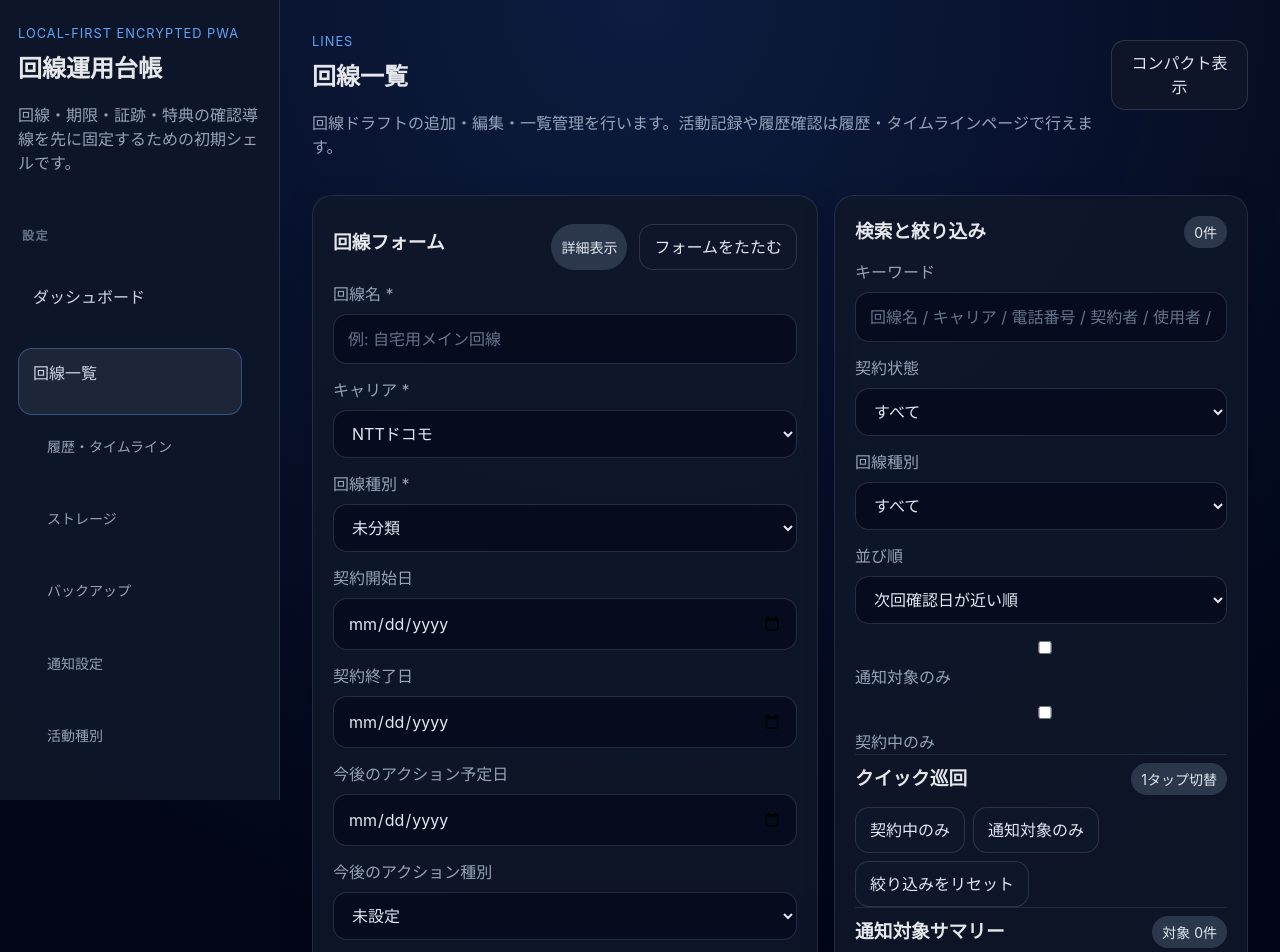
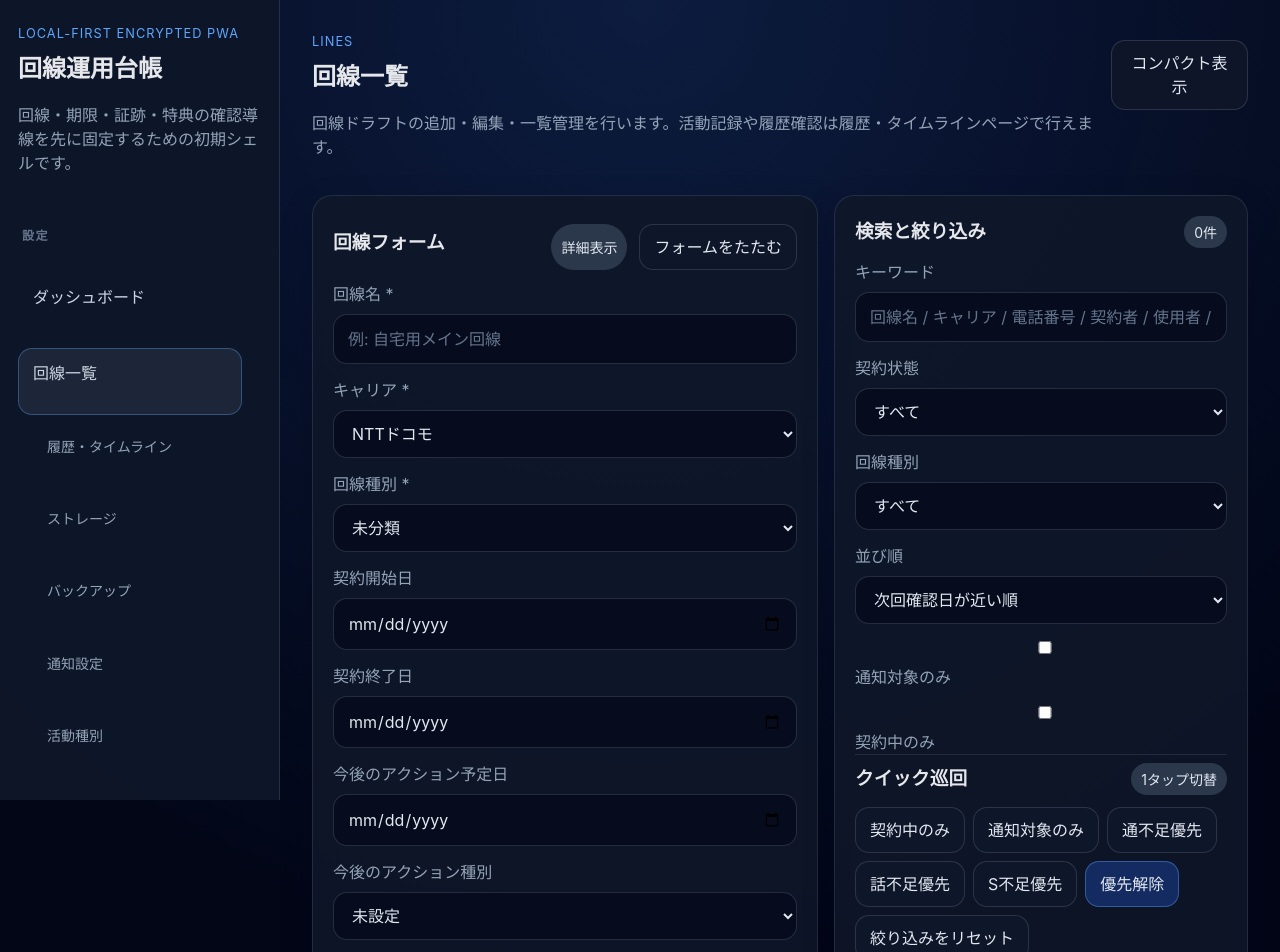
Before and after one commit to Driedsandwich/line-ops-ledger, a React (Vite) app: page /lines in a window 1280 px wide. Shown: the top 952 px of the page. Built offline with nearby package versions, Linux system fonts and the light colour scheme.

Commit message:
利用実績種別の不足を優先表示できるようにする (#194)
* feat: prioritize usage-drilldown on dashboard

* fix: use shared history lookup in usage priority

```diff
--- a/src/pages/DashboardPage.tsx
+++ b/src/pages/DashboardPage.tsx
@@ -195,6 +195,8 @@ type UsageSummary = {
   lastActivityDate: string | null;
   withinDays: number;
 };
+
+type UsagePriorityKind = 'communication' | 'call' | 'sms';
 
 type UsageAlertItem = {
   draft: LineDraft;
@@ -512,6 +514,27 @@ function countMissingUsageKinds(summary: UsageSummary): number {
     missing += 1;
   }
   return missing;
+}
+
+function formatUsagePriorityLabel(priority: UsagePriorityKind): string {
+  switch (priority) {
+    case 'communication':
+      return '通';
+    case 'call':
+      return '話';
+    case 'sms':
+      return 'S';
+  }
+}
+
+function buildUsagePriorityLinesLink(priority: UsagePriorityKind): string {
+  const params = new URLSearchParams({
+    sort: 'latestActivityAsc',
+    contractActiveOnly: 'true',
+    usagePriority: priority,
+  });
+
+  return `/lines?${params.toString()}`;
 }
 
 function buildUsageAlertItems(drafts: LineDraft[], allHistoryEntries: LineHistoryEntry[]): UsageAlertItem[] {
--- a/src/pages/LinesPage.tsx
+++ b/src/pages/LinesPage.tsx
@@ -95,6 +95,7 @@ type FilterState = {
   notificationTargetOnly: boolean;
   notificationReason: 'all' | NotificationReasonLabel;
   contractActiveOnly: boolean;
+  usagePriority: UsagePriorityFilter;
 };
 
 type UndoState = {
@@ -104,6 +105,9 @@ type UndoState = {
 
 type SortKey = 'nextReviewDate' | 'monthlyCostHigh' | 'monthlyCostLow' | 'createdAtDesc' | 'createdAtAsc' | 'latestActivityAsc';
 const SORT_KEYS: SortKey[] = ['nextReviewDate', 'monthlyCostHigh', 'monthlyCostLow', 'createdAtDesc', 'createdAtAsc', 'latestActivityAsc'];
+
+type UsagePriorityKind = 'communication' | 'call' | 'sms';
+type UsagePriorityFilter = 'all' | UsagePriorityKind;
 
 type DeadlineStatus = {
   label: string;
@@ -137,6 +141,17 @@ const LINES_FORM_COLLAPSED_STORAGE_KEY = 'line-ops-ledger.lines.form-collapsed';
 const SAFE_EXIT_DAYS = 181;
 const USAGE_SUMMARY_DAYS = 180;
 
+function formatUsagePriorityLabel(priority: UsagePriorityKind): string {
+  switch (priority) {
+    case 'communication':
+      return '通不足';
+    case 'call':
+      return '話不足';
+    case 'sms':
+      return 'S不足';
+  }
+}
+
 function readBooleanPreference(storageKey: string, fallback: boolean): boolean {
   if (typeof window === 'undefined') {
     return fallback;
@@ -184,6 +199,18 @@ function getNotificationTargetOnlyFromParam(value: string | null): boolean {
 
 function getContractActiveOnlyFromParam(value: string | null): boolean {
   return value === 'true';
+}
+
+function getUsagePriorityFromParam(value: string | null): UsagePriorityFilter {
+  if (value === 'communication' || value === 'call' || value === 'sms') {
+    return value;
+  }
+
+  return 'all';
+}
+
+function getUsagePriorityParam(value: UsagePriorityFilter): string | null {
+  return value === 'all' ? null : value;
 }
 
 const initialFormState: FormState = {
@@ -225,6 +252,7 @@ const initialFilterState: FilterState = {
   notificationTargetOnly: false,
   notificationReason: 'all',
   contractActiveOnly: false,
+  usagePriority: 'all',
 };
 
 const initialSortKey: SortKey = 'nextReviewDate';
@@ -560,6 +588,22 @@ function buildUsageSummary(entries: LineHistoryEntry[], withinDays: number): Usa
     lastActivityDate,
     withinDays,
   };
+}
+
+function getUsagePriorityRank(draft: LineDraft, priority: UsagePriorityFilter, entries: LineHistoryEntry[]): number {
+  if (priority === 'all') {
+    return 0;
+  }
+
+  const usageSummary = buildUsageSummary(findRelatedHistoryEntriesForDraft(draft, entries), USAGE_SUMMARY_DAYS);
+  switch (priority) {
+    case 'communication':
+      return usageSummary.hasCommunication ? 1 : 0;
+    case 'call':
+      return usageSummary.hasCall ? 1 : 0;
+    case 'sms':
+      return usageSummary.hasSms ? 1 : 0;
+  }
 }
 
 function formatMonthlyCost(value: number | null): string {
@@ -699,6 +743,7 @@ export function LinesPage(): JSX.Element {
   const notificationReasonFromQuery = getNotificationReasonLabelFromParam(searchParams.get('notificationReason'));
   const notificationTargetOnlyFromQuery = getNotificationTargetOnlyFromParam(searchParams.get('notificationTargetOnly'));
   const contractActiveOnlyFromQuery = getContractActiveOnlyFromParam(searchParams.get('contractActiveOnly'));
+  const usagePriorityFromQuery = getUsagePriorityFromParam(searchParams.get('usagePriority'));
   const today = useMemo(() => new Date(), []);
 
   function resetMessages(): void {
@@ -811,6 +856,24 @@ export function LinesPage(): JSX.Element {
       nextParams.set('contractActiveOnly', 'true');
     } else {
       nextParams.delete('contractActiveOnly');
+    }
+
+    setSearchParams(nextParams, { replace: true });
+  }
+
+  function setUsagePriorityFilter(priority: UsagePriorityFilter): void {
+    setFilters((current) => ({
+      ...current,
+      usagePriority: priority,
+    }));
+
+    const nextParams = new URLSearchParams(searchParams);
+    const nextPriorityParam = getUsagePriorityParam(priority);
+
+    if (nextPriorityParam) {
+      nextParams.set('usagePriority', nextPriorityParam);
+    } else {
+      nextParams.delete('usagePriority');
     }
 
     setSearchParams(nextParams, { replace: true });
@@ -1223,6 +1286,12 @@ export function LinesPage(): JSX.Element {
 
   const visibleDrafts = useMemo(() => {
     return [...filteredDrafts].sort((a, b) => {
+      const aPriorityRank = getUsagePriorityRank(a, filters.usagePriority, lineHistoryEntries);
+      const bPriorityRank = getUsagePriorityRank(b, filters.usagePriority, lineHistoryEntries);
+      if (aPriorityRank !== bPriorityRank) {
+        return aPriorityRank - bPriorityRank;
+      }
+
       switch (sortKey) {
         case 'monthlyCostHigh':
           return (b.monthlyCost ?? -1) - (a.monthlyCost ?? -1);
@@ -1262,7 +1331,7 @@ export function LinesPage(): JSX.Element {
         }
       }
     });
-  }, [filteredDrafts, lineHistoryEntries, sortKey]);
+  }, [filteredDrafts, filters.usagePriority, lineHistoryEntries, sortKey]);
 
   const visibleIds = useMemo(() => visibleDrafts.map((draft) => draft.id), [visibleDrafts]);
   const selectedVisibleCount = useMemo(() => visibleIds.filter((id) => selectedIds.includes(id)).length, [visibleIds, selectedIds]);
@@ -1334,8 +1403,9 @@ export function LinesPage(): JSX.Element {
       notificationReason: notificationReasonFromQuery,
       notificationTargetOnly: notificationTargetOnlyFromQuery,
       contractActiveOnly: contractActiveOnlyFromQuery,
+      usagePriority: usagePriorityFromQuery,
     }));
-  }, [contractActiveOnlyFromQuery, notificationReasonFromQuery, notificationTargetOnlyFromQuery]);
+  }, [contractActiveOnlyFromQuery, notificationReasonFromQuery, notificationTargetOnlyFromQuery, usagePriorityFromQuery]);
 
   useEffect(() => {
     setSelectedIds((current) => current.filter((id) => drafts.some((draft) => draft.id === id)));
@@ -1792,6 +1862,23 @@ export function LinesPage(): JSX.Element {
               </button>
               <button type="button" className={`button ${filters.notificationTargetOnly ? 'button--primary' : ''}`} onClick={() => setNotificationTargetOnlyFilter(!filters.notificationTargetOnly)}>
                 {filters.notificationTargetOnly ? '通知対象のみ: ON' : '通知対象のみ'}
+              </button>
+              {(['communication', 'call', 'sms'] as UsagePriorityKind[]).map((priority) => (
+                <button
+                  key={priority}
+                  type="button"
+                  className={`button ${filters.usagePriority === priority ? 'button--primary' : ''}`}
+                  onClick={() => setUsagePriorityFilter(priority)}
+                >
+                  {filters.usagePriority === priority ? `${formatUsagePriorityLabel(priority)}優先: ON` : `${formatUsagePriorityLabel(priority)}優先`}
+                </button>
+              ))}
+              <button
+                type="button"
+                className={`button ${filters.usagePriority === 'all' ? 'button--primary' : ''}`}
+                onClick={() => setUsagePriorityFilter('all')}
+              >
+                優先解除
               </button>
               <button type="button" className="button" onClick={() => {
                 setFilters(initialFilterState);
@@ -1888,6 +1975,11 @@ export function LinesPage(): JSX.Element {
                 const usageSummary = buildUsageSummary(relatedHistoryEntries, USAGE_SUMMARY_DAYS);
                 const shouldShowUsageSummary = isCurrentContract(draft.status);
                 const hasNoUsageActivity = !usageSummary.hasCommunication && !usageSummary.hasCall && !usageSummary.hasSms;
+                const usagePriorityMatch = filters.usagePriority !== 'all' && (
+                  (filters.usagePriority === 'communication' && !usageSummary.hasCommunication)
+                  || (filters.usagePriority === 'call' && !usageSummary.hasCall)
+                  || (filters.usagePriority === 'sms' && !usageSummary.hasSms)
+                );
                 const pendingBenefitCount = draft.benefits.filter((benefit) => !benefit.receivedFlag).length;
                 const shouldShowFiberDetails = shouldShowFiberFields(
                   draft.lineType,
@@ -1908,9 +2000,17 @@ export function LinesPage(): JSX.Element {
                     draft.fiberConstructionFeeMonths,
                   )
                   : null;
+                const usagePriorityLabel = filters.usagePriority === 'all' ? null : formatUsagePriorityLabel(filters.usagePriority);
 
                 return (
-                  <li id={`draft-${draft.id}`} key={draft.id} className={isSelected ? 'list__item--selected' : ''}>
+                  <li
+                    id={`draft-${draft.id}`}
+                    key={draft.id}
+                    className={[
+                      isSelected ? 'list__item--selected' : '',
+                      usagePriorityMatch ? 'list__item--priority' : '',
+                    ].filter(Boolean).join(' ')}
+                  >
                     <div className="list__row">
                       <label className="checkbox-row">
                         <input type="checkbox" checked={isSelected} onChange={() => toggleSelected(draft.id)} />
@@ -1948,6 +2048,7 @@ export function LinesPage(): JSX.Element {
                           <span className={usageSummary.hasSms ? 'badge badge--ok' : 'badge'}>S</span>
                         </>
                       ) : null}
+                      {usagePriorityMatch && usagePriorityLabel ? <span className="badge badge--info">{usagePriorityLabel}優先</span> : null}
                       {shouldShowUsageSummary && hasNoUsageActivity ? <span className="badge badge--warn">利用実績なし</span> : null}
                       {latestActivityDate != null ? <span className="badge">最終活動: {formatDate(latestActivityDate)}</span> : null}
                     </div>
--- a/src/styles.css
+++ b/src/styles.css
@@ -266,6 +266,11 @@ textarea {
 
 .list__item--selected {
   border: 1px solid rgba(96, 165, 250, 0.35);
+}
+
+.list__item--priority {
+  border: 1px solid rgba(56, 189, 248, 0.28);
+  background: rgba(8, 47, 73, 0.34);
 }
 
 .list--drafts li {
```
Also changed, not shown: 4 other files (tests, documents, lock files or other folders).
